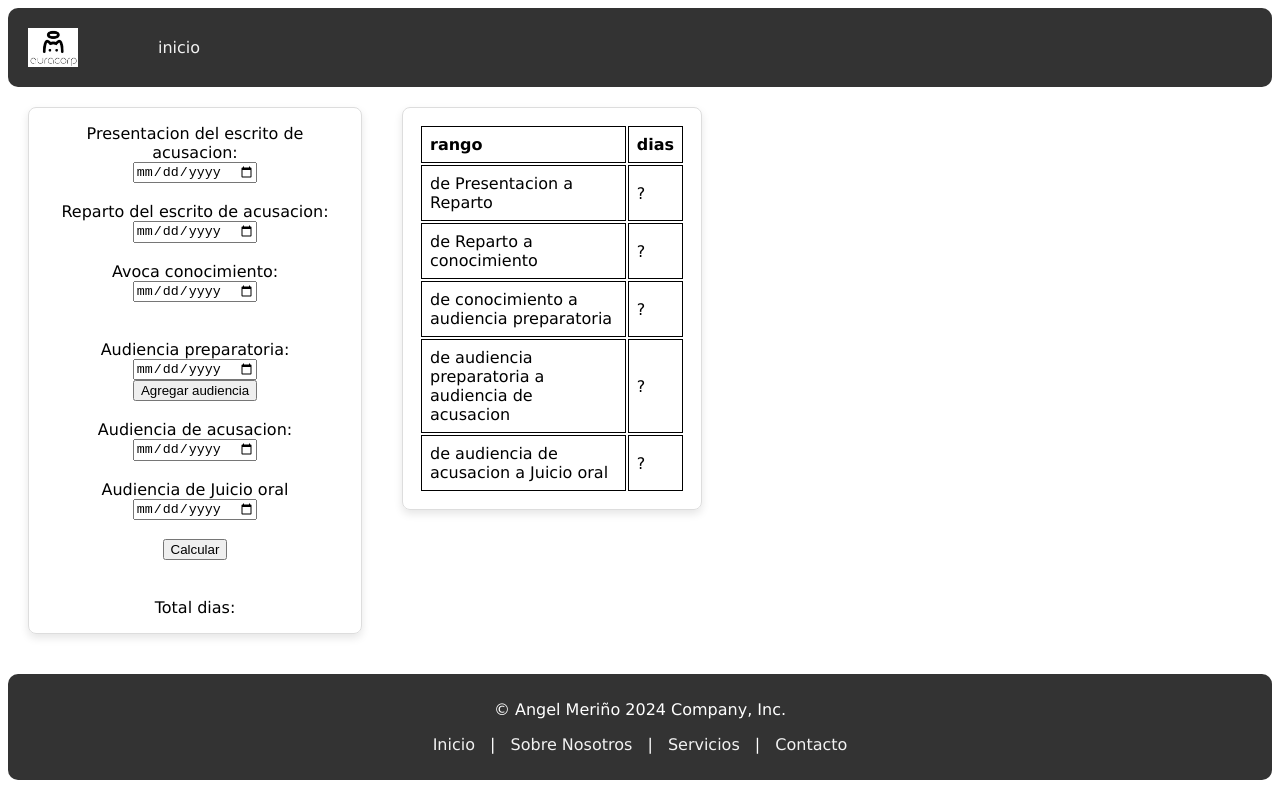
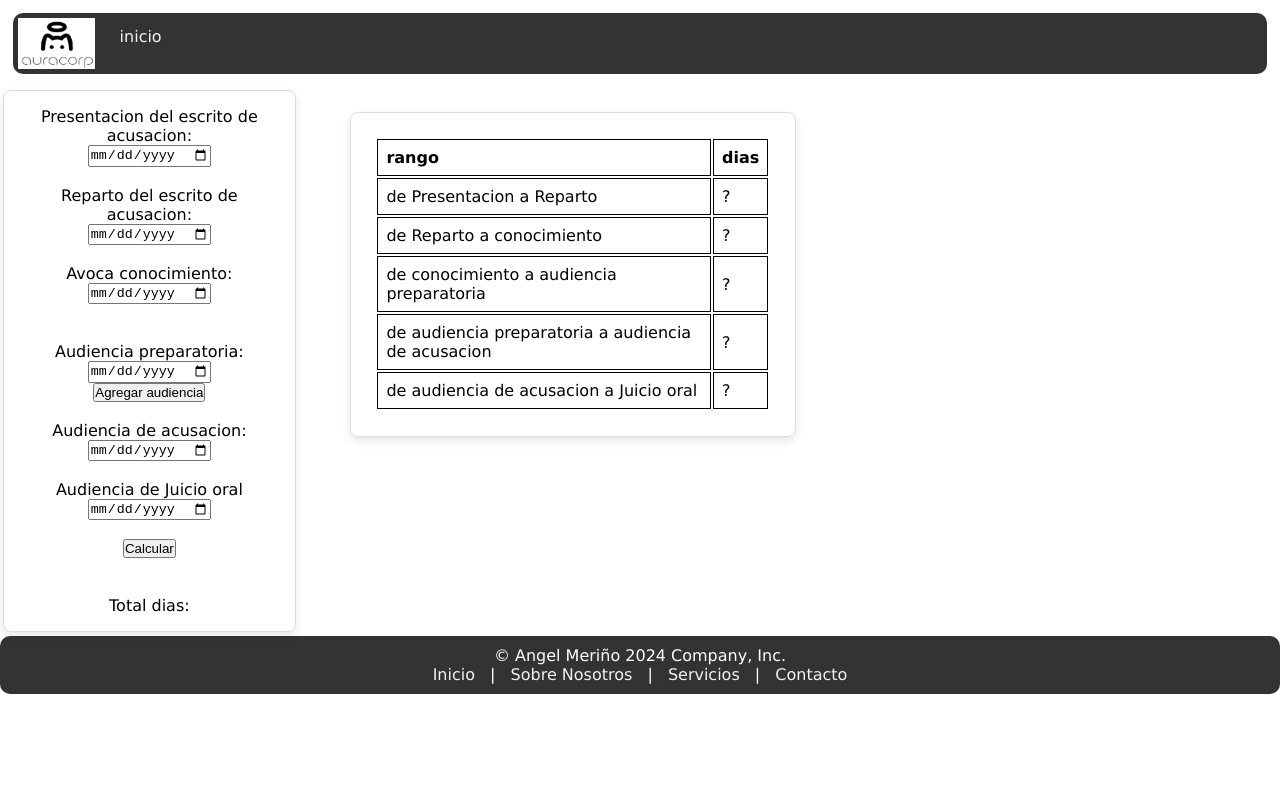
Before and after one commit to anghel3m/ContadorDias, a plain HTML site: page index.html in a window 1280 px wide. Drawn offline with Linux system fonts and the light colour scheme.

Commit message:
arreglos moviles

```diff
--- a/index.html
+++ b/index.html
@@ -3,7 +3,7 @@
 <head>
   <meta charset="UTF-8">
   <meta name="viewport" content="width=device-width, initial-scale=1.0">
-  <title>AuraCop</title>
+  <title>AuraCorp</title>
   <link rel="stylesheet" href="style.css">
   <script src="script.js" defer></script>
 </head>
@@ -67,10 +67,11 @@
 
 
         <br><br>
-        <label for="total_dias">Total dias: </label>
+        <label for="total_dias" onclick="compararFechas()">Total dias: </label>
 
 
       </form>
+      <p id="resultado"></p>
 
 
 
--- a/script.js
+++ b/script.js
@@ -7,3 +7,30 @@ function agregaFechaAudiencia() {
 
       document.getElementById("FechaAudiencia").appendChild(nuevoDiv);
       }
+
+
+
+
+      function calcularDiasTranscurridos(fechaInicio, fechaFin)
+      {
+      const fecha1 = new Date(fechaInicio); const fecha2 = new Date(fechaFin);
+
+      const diferencia = fecha2 - fecha1;
+
+      const diasTranscurridos = Math.ceil(diferencia / (1000 * 60 * 60 * 24));
+      return diasTranscurridos; }
+
+
+       function compararFechas()
+       {
+        const fechaInicio = document.getElementById(idFechaInicio).value;
+
+       const fechaFin = document.getElementById("fechaFin").value;
+        if (fechaInicio && fechaFin)
+         {
+         const dias = calcularDiasTranscurridos(fechaInicio, fechaFin);
+         document.getElementById("resultado").innerText = "Días transcurridos: " + dias;
+          } else {
+          document.getElementById("resultado").innerText = "Por favor, seleccione ambas fechas.";
+         }
+         }
--- a/style.css
+++ b/style.css
@@ -1,3 +1,10 @@
+*{
+  box-sizing: border-box;
+  margin: 0;
+  padding: 0;
+}
+
+
 #mainDiv{
   display:flex;
 }
@@ -10,6 +17,7 @@ nav {
   display: flex;
 }
 .navbar {
+  margin: 1%;
   background-color: #333;
   overflow: hidden;
   border-radius: 10px;
@@ -26,10 +34,7 @@ nav {
   background-color: #ddd;
   color: black;
 }
-.logo {
-  width: 50px;
-  margin: 20px;
-}
+
 
 /* Estilos básicos para el footer */
 .footer {
@@ -37,7 +42,6 @@ nav {
   color: white;
   text-align: center;
   padding: 10px 0;
-  margin-top: 20px;
   left: 0;
   bottom: 0;
   width: 100%;
@@ -53,14 +57,24 @@ nav {
 }
 
 /* Estilos básicos para el formulario y la tabla */
-.form,table {
+.form {
   border: 1px solid #ddd;
   border-radius: 8px;
   box-shadow: 0 4px 8px rgba(0, 0, 0, 0.1);
-  margin: 20px;
-  padding: 16px;
+  margin: 1%;
+  padding: 5%;
   text-align: center;
-  width: 300px;
+  width: 90%;
+}
+
+table {
+  border: 1px solid #ddd;
+  border-radius: 8px;
+  box-shadow: 0 4px 8px rgba(0, 0, 0, 0.1);
+  margin: 5%;
+  padding: 5%;
+  text-align: center;
+  width: 90%;
 }
 
 th,td {
@@ -72,3 +86,12 @@ td {
   padding: 8px;
   text-align: left;
 }
+
+/* Estilos básicos para el logo */
+
+.logo {
+  width: 6vw;
+  height: 4vw;
+  margin: 5
+
+}
```
